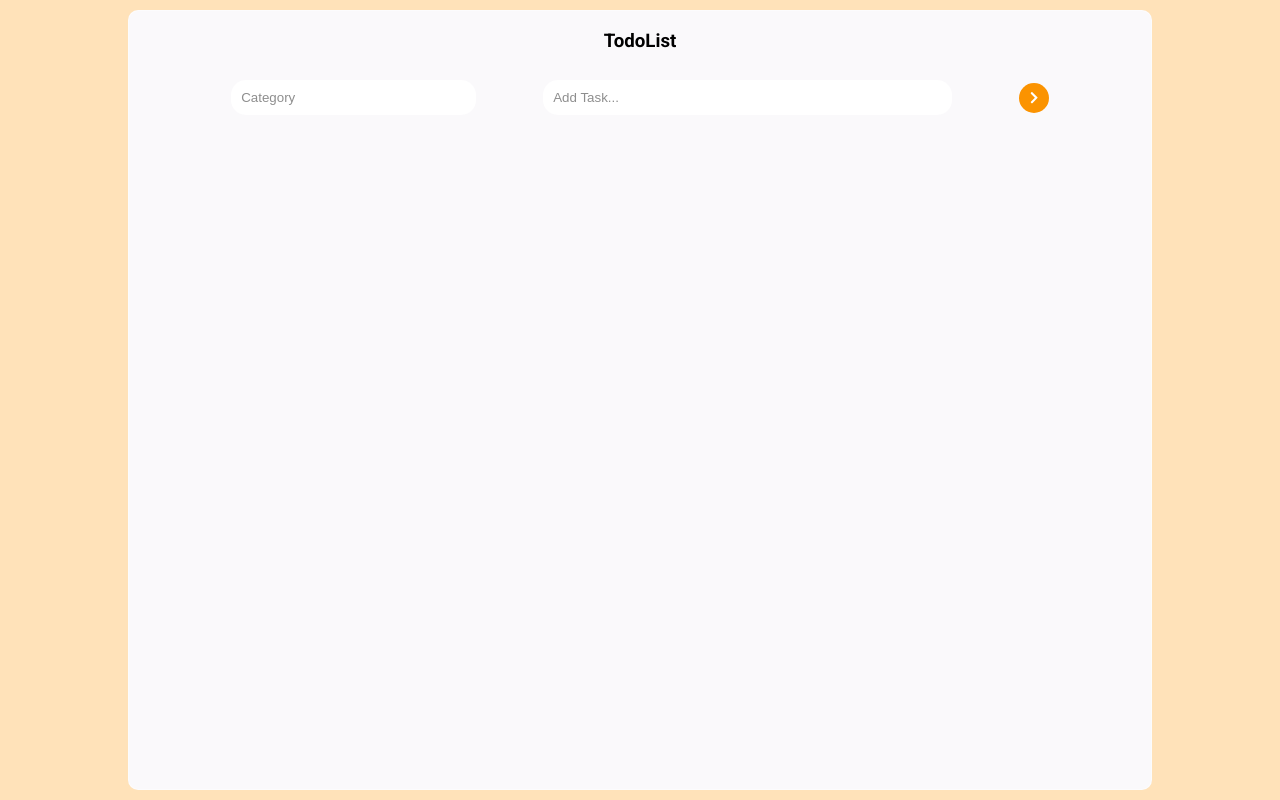
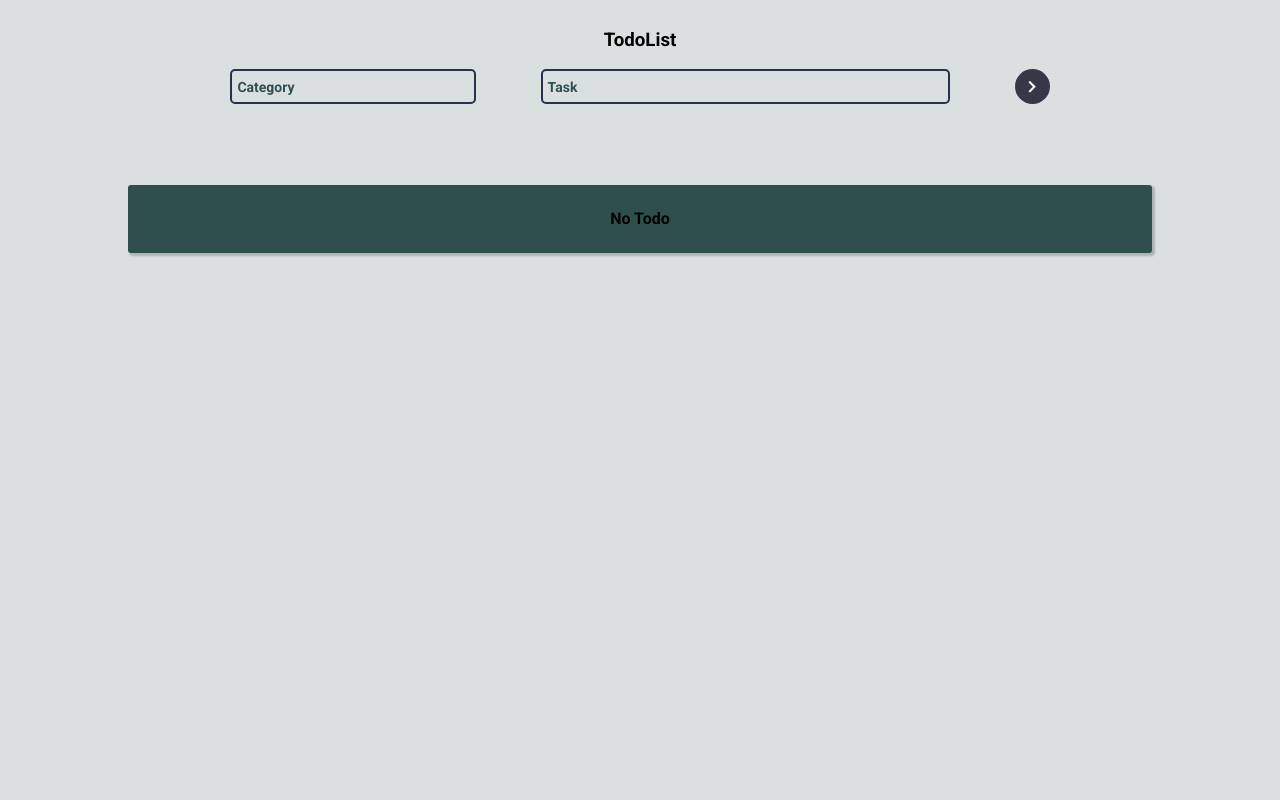
Before and after one commit to PoXuanla/react_todolist, a React (Create React App) app: page / in a window 1280 px wide. Built offline with nearby package versions, Linux system fonts and the light colour scheme.

Commit message:
調整HTML區塊、UI設計、addTask 動畫效果

```diff
--- a/src/App.css
+++ b/src/App.css
@@ -1,6 +1,7 @@
 .App {
   text-align: center;
   background:rgb(255, 226, 185);
+  background:#dadfdf;
   /* background-color: black; */
   /* The image used */
 
--- a/src/Component/AddTask.js
+++ b/src/Component/AddTask.js
@@ -1,5 +1,5 @@
-import styled from "styled-components";
-import { useRef, useContext } from "react";
+import styled, { keyframes } from "styled-components";
+import { useRef, useContext, useState } from "react";
 import AddTaskInput from "../UI/AddTask/AddTaskInput";
 import { FontAwesomeIcon } from "@fortawesome/react-fontawesome";
 import { faChevronRight } from "@fortawesome/free-solid-svg-icons";
@@ -7,35 +7,63 @@ import TaskContext from "../Store/TaskContext";
 import { v4 as uuidv4 } from "uuid";
 
 const AddTask = (props) => {
+  const [categoryValue, setCategoryValue] = useState("");
+  const [taskValue, setTaskValue] = useState("");
+  const [inputIsEmpty,setInputIsEmpty] = useState(false);
+
   const TaskCtx = useContext(TaskContext);
-  const CategoryInput = useRef("");
-  const TaskInput = useRef("");
 
   const addTaskHandler = () => {
-    let category = CategoryInput.current.value
-    let task = TaskInput.current.value
-    if(category.length === 0 || task.length === 0)
+    let category = categoryValue;
+    let task = taskValue;
+    if((category.trim().length === 0) || (task.trim().length === 0))
     {
-      alert('欄位要填寫好唷')
-      return
+      setInputIsEmpty(true)
+      return;
     }
     TaskCtx.addTask({
       id: uuidv4(),
-      category: category,
-      task: task,
+      category: categoryValue,
+      task: taskValue,
       created_time: Date.now(),
     });
-    CategoryInput.current.value = '';
-    TaskInput.current.value = '';
+    setCategoryValue("");
+    setTaskValue("");
+    setInputIsEmpty(false)
   };
+  const categoryValueHandler = (value) => {
+    setCategoryValue(value);
+  };
+  const taskValueHandler = (value) => {
+    setTaskValue(value);
+  };
+  const inputIsEmptyHandler = () => {
+    setInputIsEmpty(false)
+  }
   return (
     <StyledAddTask>
-
-      <AddTaskInput placeholder="Category" width="30%" ref={CategoryInput} />
-      <AddTaskInput placeholder="Add Task..." width="50%" ref={TaskInput} />
+      <AddTaskInput
+        id="Category"
+        width="30%"
+        value={categoryValue}
+        onValueHandler={categoryValueHandler}
+        inputIsEmpty={inputIsEmpty}
+        inputIsEmptyHandler={inputIsEmptyHandler}
+      />
+      <AddTaskInput
+        id="Task"
+        width="50%"
+        value={taskValue}
+        onValueHandler={taskValueHandler}
+        inputIsEmpty={inputIsEmpty}
+        inputIsEmptyHandler={inputIsEmptyHandler}
+      />
 
       <StyledBtn onClick={addTaskHandler}>
-        <FontAwesomeIcon icon={faChevronRight} style={{ color: "white" }} />
+        <FontAwesomeIcon
+          icon={faChevronRight}
+          style={{ color: "white",cursor:"pointer" }}
+        />
       </StyledBtn>
     </StyledAddTask>
   );
@@ -43,20 +71,26 @@ const AddTask = (props) => {
 
 const StyledAddTask = styled.div`
   width: 80%;
-  margin: 0px auto;
+  margin: 10px auto;
   padding: 0px 0px;
   display: flex;
   justify-content: space-between;
   align-items: center;
-
 `;
 const StyledBtn = styled.button`
+  position: relative;
   border-radius: 100%;
   padding: 0px;
   margin: 0px;
-  width: 30px;
-  height: 30px;
-  background-color: #fb9300;
+  width: 35px;
+  height: 35px;
+  background-color: #363848;
   border: 0;
+  top: 0px;
+  transition: 0.3s;
+  &:hover {
+    background-color: #2b2d3a;
+  }
 `;
+
 export default AddTask;
--- a/src/Component/DashBoard.js
+++ b/src/Component/DashBoard.js
@@ -3,21 +3,35 @@ import AddTask from "./AddTask";
 import FilterLine from "../UI/FilterLine";
 import List from "./Task/List";
 const DashBoard = (props) => {
-  return <StyledDashBoard>
-      <h3>TodoList</h3>
-      <AddTask/>
-      <List/>
-  </StyledDashBoard>;
+  return (
+    <StyledDashBoard>
+      <StyledHeader>
+        <h3>TodoList</h3>
+        <AddTask />
+      </StyledHeader>
+      <StyledContent>
+        <List />
+      </StyledContent>
+
+    </StyledDashBoard>
+  );
 };
+const StyledHeader = styled.div`
+height:20%;
+`;
+const StyledContent = styled.div`
+  max-height:68%;
+  padding:15px 0;
+  border-radius:3px;
+  background-color: #2f4f4f;
+  box-shadow: 2px 2px 2px 1px rgba(0, 0, 0, 0.2);
 
+  overflow-y:scroll;
+`;
 const StyledDashBoard = styled.div`
-  margin:10px 0;
+  margin: 10px 0;
   width: 80%;
-  // height: 80%;
-  background-color: #FAF9FB;
-  border-radius: 10px;
-  border: 1px solid rgba(255, 255, 255, 0.5);
-  overflow-y:scroll;
+
 `;
 
 export default DashBoard;
--- a/src/Component/Task/List.js
+++ b/src/Component/Task/List.js
@@ -14,7 +14,11 @@ const List = (props) => {
       />
     );
   });
-  return <StyledList>{ListItems}</StyledList>;
+  return (
+    <StyledList>
+      {ListItems.length !== 0 ? ListItems : <StyledText>No Todo</StyledText>}
+    </StyledList>
+  );
 };
 
 const StyledList = styled.ul`
@@ -23,5 +27,10 @@ const StyledList = styled.ul`
   padding: 0;
   border-radius: 5px;
   list-style-type: none;
+
+`;
+const StyledText = styled.div`
+  line-height: 38px;
+  height: 38px;
 `;
 export default List;
--- a/src/Component/Task/ListItem.js
+++ b/src/Component/Task/ListItem.js
@@ -55,7 +55,10 @@ const ListItem = (props) => {
           />
         }
         {!isEdit ? (
-          <div onDoubleClick={contentDBClickHandler} style={{ userSelect: "none" }}>
+          <div
+            onDoubleClick={contentDBClickHandler}
+            style={{ userSelect: "none", color: "#3f3f3f" }}
+          >
             {props.task}
           </div>
         ) : (
@@ -79,18 +82,12 @@ const StyledListItem = styled.li`
   display: flex;
   justify-content: space-between;
   align-items: center;
-  margin-bottom: 15px;
+
+  &:not(:last-of-type) {
+    margin-bottom: 15px;
+  }
   animation: ${(props) =>
     props.isHidden ? "fadein .5s linear" : "fadeout 1s linear"};
-  @-webkit-keyframes fadeout {
-    0% {
-      opacity: 1;
-    }
-    100% {
-      opacity: 0;
-    }
-  }
-
   @keyframes fadeout {
     0% {
       opacity: 1;
@@ -113,19 +110,23 @@ const StyledListItem = styled.li`
   .Category {
     width: 10%;
     height: 30px;
-    background-color: #ffab38;
+
+    background-color: #d0b0b0;
     border-radius: 20px;
     line-height: 30px;
-    font-size: 10px;
-    color: #faf9fb;
+    font-size: 14px;
+    color: #3f3f3f;
+    box-shadow: 2px 2px 2px 1px rgba(0, 0, 0, 0.2);
   }
   .Task {
     width: 70%;
     height: 35px;
-    background: white;
+    background: #3f3f3f;
     border-radius: 10px;
     line-height: 35px;
     text-align: center;
+    background-color: #dadfdf;
+    box-shadow: 2px 2px 2px 1px rgba(0, 0, 0, 0.2);
   }
   .Input {
     width: 100%;
@@ -134,6 +135,8 @@ const StyledListItem = styled.li`
     text-align: center;
     font-size: 15px;
     font-weight: bold;
+    background-color: #dadfdf;
+    color: #3f3f3f;
   }
   button {
     height: 35px;
@@ -141,8 +144,15 @@ const StyledListItem = styled.li`
     border-radius: 50%;
     border: 0;
     margin: 0 0px;
+    box-shadow: 2px 2px 2px 1px rgba(0, 0, 0, 0.2);
+    background-color: #dadfdf;
+
     &:not(:last-of-type) {
-      margin:3px 5px 0 0 ;
+      margin: 3px 5px 0 0;
+    }
+    transition: 0.4s;
+    &:hover {
+      background-color: #92a3a2;
     }
   }
 `;
--- a/src/Component/Task/ListLiInput.js
+++ b/src/Component/Task/ListLiInput.js
@@ -18,5 +18,6 @@ const StyledInput = styled.input`
   text-align:center;
   font-size:15px;
   font-weight:bold;
+
 `;
 export default TaskListLiInput;
--- a/src/UI/AddTask/AddTaskInput.js
+++ b/src/UI/AddTask/AddTaskInput.js
@@ -1,29 +1,141 @@
 import styled from "styled-components";
-import React, { forwardRef } from "react";
-const AddTaskInput = React.forwardRef((props, ref) => {
+import React, { useState, useEffect } from "react";
+
+const AddTaskInput = (props) => {
+  const animationTime = 500; //ms
+  //Animation by empty Input
+  useEffect(() => {
+    if (props.inputIsEmpty && !props.value.trim()) {
+      setTimeout(() => {
+        props.inputIsEmptyHandler();
+      }, animationTime);
+    }
+  }, [props.inputIsEmpty]);
+  const valueHandler = (e) => {
+    props.onValueHandler(e.target.value);
+  };
   return (
-    <StyledAddTaskInput
-      ref={ref}
-      placeholder={props.placeholder}
-      width={props.width}
-    ></StyledAddTaskInput>
+    <StyledAddTaskInput width={props.width} animationTime={animationTime}>
+      <input
+        id={props.id}
+        className={`form__input ${
+          props.inputIsEmpty && !props.value.trim() ? "form__input--error" : ""
+        }`}
+        type="text"
+        placeholder=" "
+        autoComplete="off"
+        value={props.value}
+        onChange={valueHandler}
+      ></input>
+      <label
+        className={`form__label ${
+          props.inputIsEmpty && !props.value.trim() ? "form__label--error" : ""
+        }`}
+        htmlFor={props.id}
+      >
+        {props.id}
+      </label>
+    </StyledAddTaskInput>
   );
-});
+};
 
-const StyledAddTaskInput = styled.input`
-  margin: 10px 0px;
+const StyledAddTaskInput = styled.div`
+  position: relative;
+  height: 35px;
   width: ${(props) => props.width || "auto"};
-  heigth: 10px;
-  background-color: white;
-  border-radius: 15px;
-  padding: 10px;
-  outline: none;
-  border: 0;
-  ::placeholder {
-    color: #8e8e8e;
+  .form__input {
+    width: 100%;
+    height: 100%;
+    position: absolute;
+    top: 0;
+    left: 0;
+    padding: 7px;
+    border-radius: 5px;
+    background-color: #dadfdf;
+    border: 2px solid #2a324b;
+    outline: none;
   }
-  &:focus {
-    //border:1px solid black;
+  .form__label {
+    position: absolute;
+    top: 50%;
+    left: 7px;
+    transform: translate(0, -50%);
+    font-size: 14px;
+    color: #2f4f4f;
+    cursor: text;
+    background-color: #dadfdf;
+    transition: top 200ms ease, left 200ms ease, font-size 200ms ease;
+  }
+  .form__input:focus ~ .form__label,
+  .form__input:not(:placeholder-shown).form__input:not(:focus) ~ .form__label {
+    top: -0.5px;
+    left: 7px;
+    padding: 0 3px;
+    font-size: 8px;
+    background-color: #dadfdf;
+  }
+  .form__label--error {
+    animation-name: labelErrorAnimation;
+    animation-duration: ${(props) => {
+      let animationTime = props.animationTime / 1000 + "s";
+      return animationTime;
+    }};
+  }
+  .form__input--error {
+    animation-name: inputErrorAnimation;
+    animation-duration: ${(props) => {
+      let animationTime = props.animationTime / 1000 + "s";
+      return animationTime;
+    }};
+  }
+  @keyframes inputErrorAnimation {
+    0% {
+      border: 2px solid #2f4f4f;
+    }
+    50% {
+      border: 2px solid #008080;
+    }
+    100% {
+      border: 2px solid #2f4f4f;
+    }
+  }
+  @keyframes labelErrorAnimation {
+    0% {
+      left: 5px;
+      color: #2f4f4f;
+    }
+    15% {
+      left: 7.5px;
+    }
+    25% {
+      left: 5px;
+    }
+    35% {
+      left: 7.5px;
+    }
+    45% {
+      left: 5px;
+    }
+    55% {
+      left: 7.5px;
+      color: #008080;
+    }
+    65% {
+      left: 5px;
+    }
+    75% {
+      left: 7.5px;
+    }
+    85% {
+      left: 5px;
+    }
+    95% {
+      left: 6.5px;
+    }
+    100% {
+      left: 5px;
+      color: #2f4f4f;
+    }
   }
 `;
 
```
